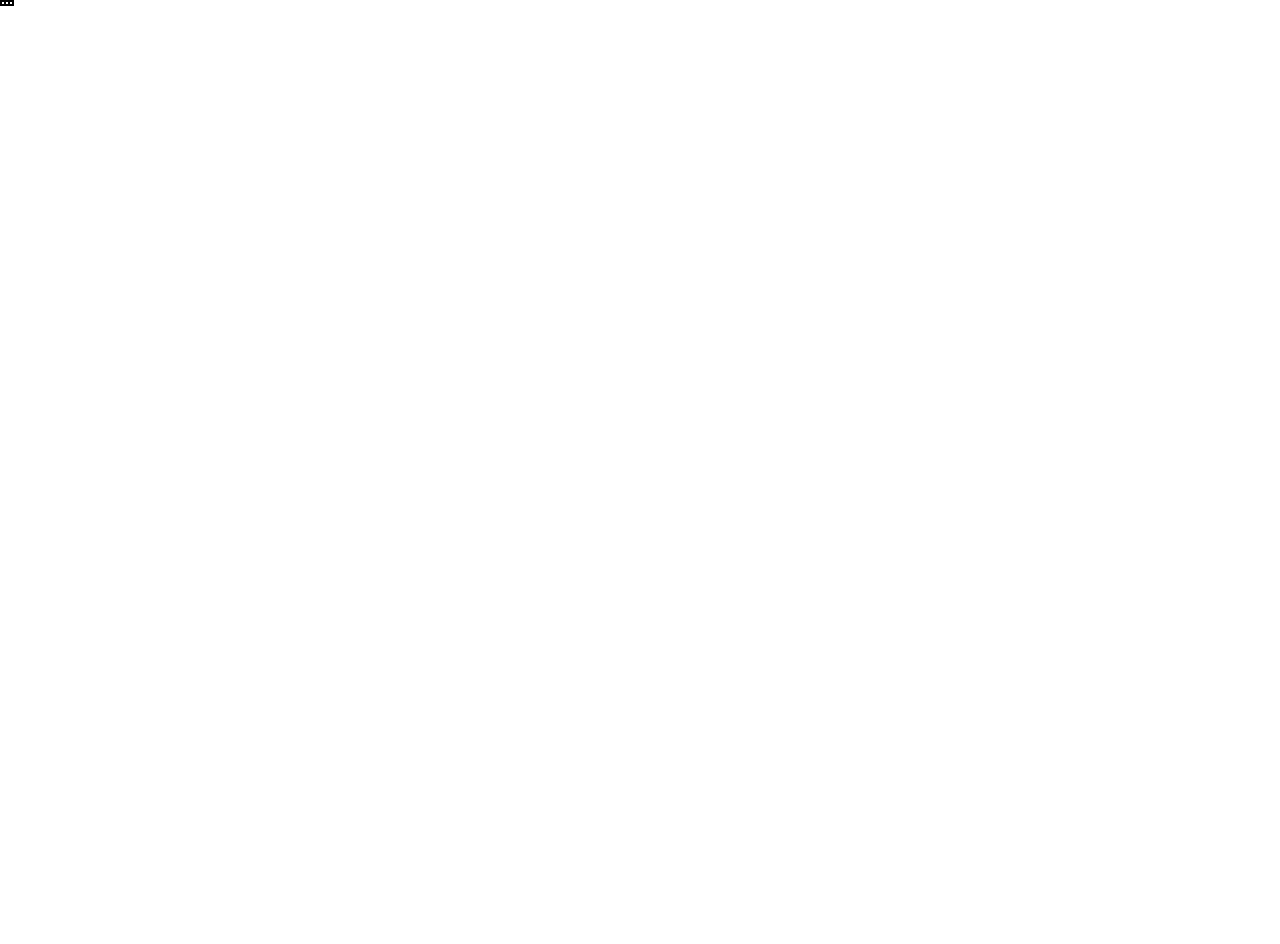
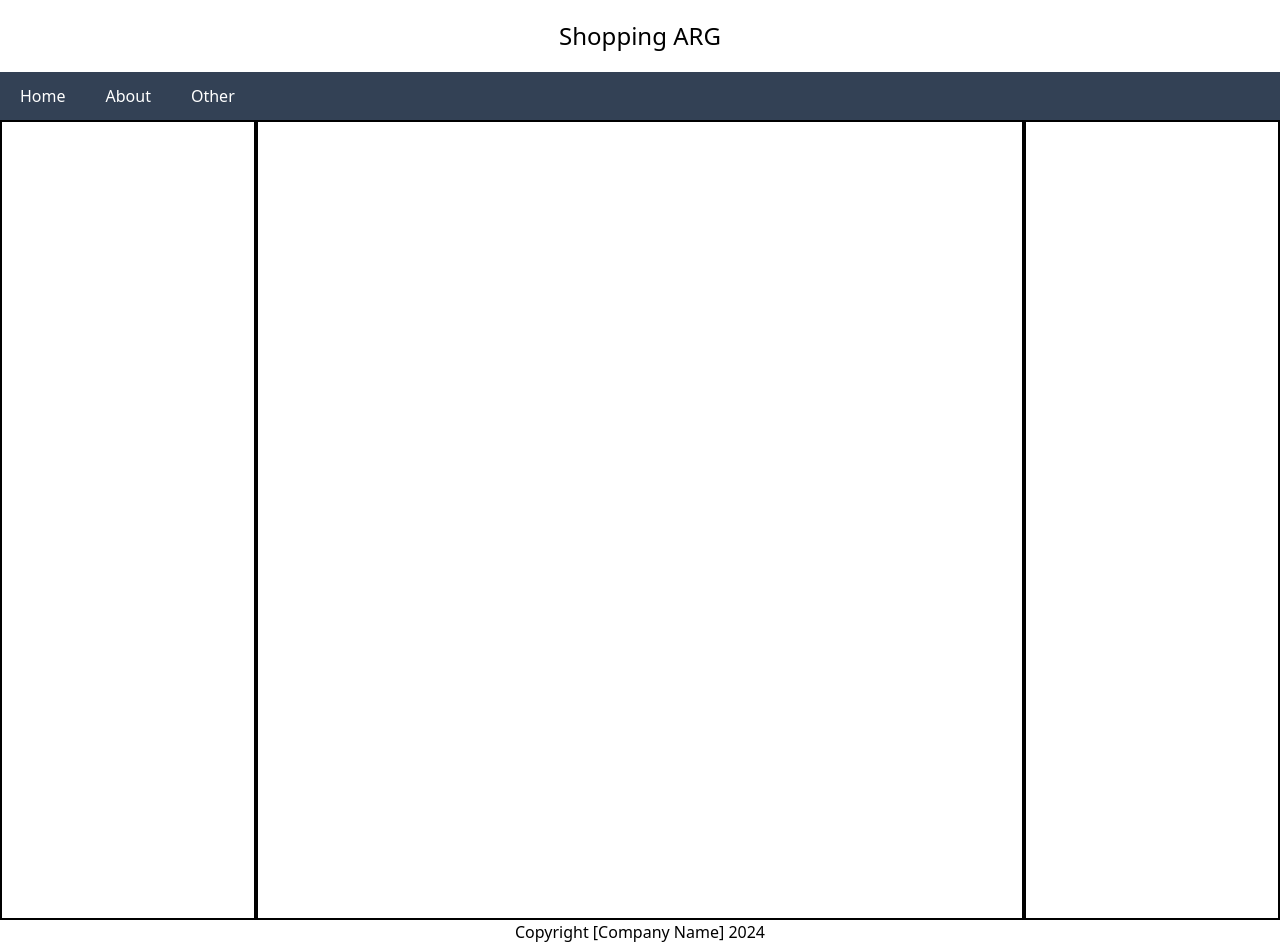
Before and after one commit to indie-breath/extant-project, a Nuxt app: page / in a window 1280 px wide. Before the commit the page ends 800 px from the top, so only its background shows below. Built offline with nearby package versions, Linux system fonts and the light colour scheme.

Commit message:
Created Home Page

```diff
--- a/pages/index.vue
+++ b/pages/index.vue
@@ -1,13 +1,20 @@
 <template>
-	<main>
-		<header>
-			<table>
-				<tr>
-					<td class="border-2 border-solid border-black w-1/3"></td>
-					<td class="border-2 border-solid border-black w-1/3" ></td>
-					<td class="border-2 border-solid border-black w-1/3"></td>
-				</tr>
-			</table>
-		</header>
+	<header>
+		<h1 class="text-2xl text-center p-5">Shopping ARG</h1>
+			<ul id="navbar" class="list-non m-0 p-0 overflow-hidden bg-slate-700">
+			<li class="float-left"><a class="block text-white text-center px-5 py-3 no-underline hover:bg-slate-600" href="">Home</a></li>
+			<li class="float-left"><a class="block text-white text-center px-5 py-3 no-underline hover:bg-slate-600" href="">About</a></li>
+			<li class="float-left"><a class="block text-white text-center px-5 py-3 no-underline hover:bg-slate-600" href="">Other</a></li>
+		</ul>
+	</header>
+
+	<main class="grid grid-cols-5">
+		<div class="border-black border-solid border-2 h-screen col-span-1"></div>
+		<div class="border-black border-solid border-2 h-screen col-span-3"></div>
+		<div class="border-black border-solid border-2 h-screen col-span-1"></div>
 	</main>
+
+	<footer>
+		<p class="text-center">Copyright [Company Name] 2024</p>
+	</footer>
 </template>
```
